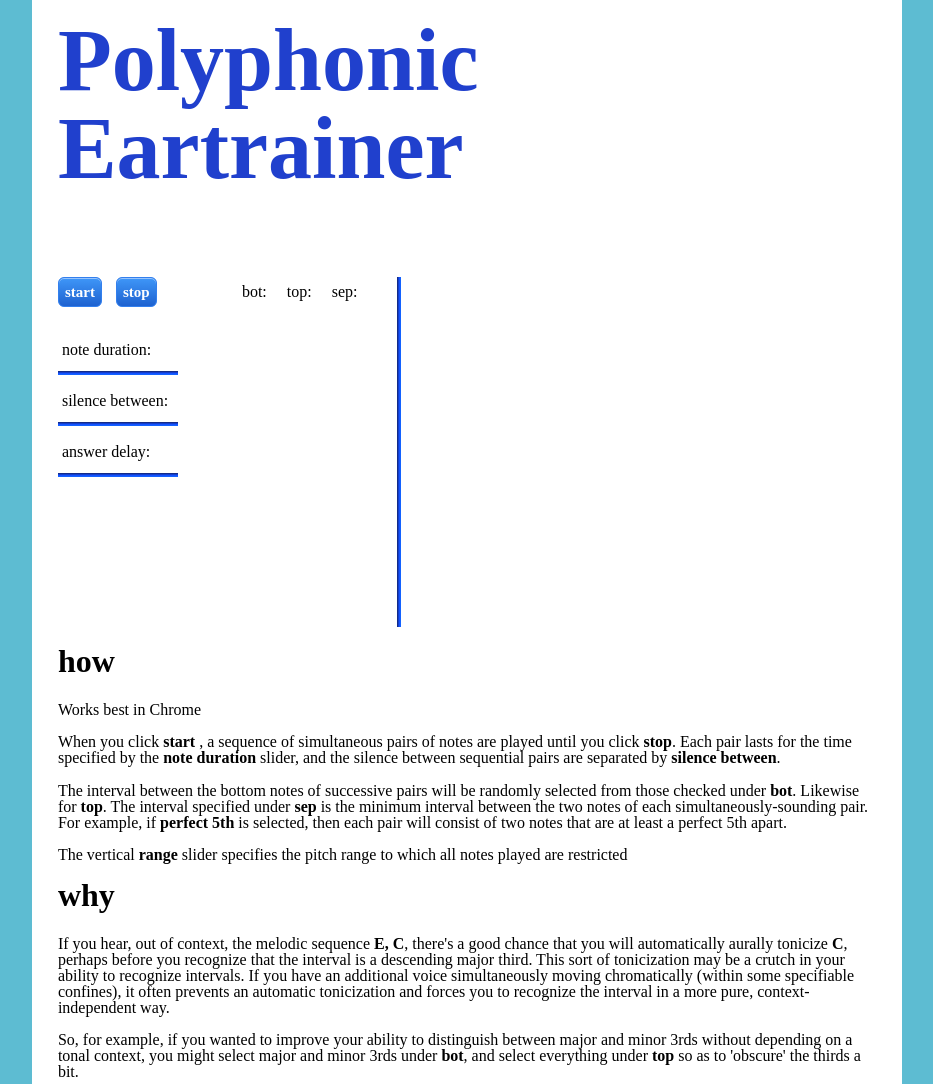
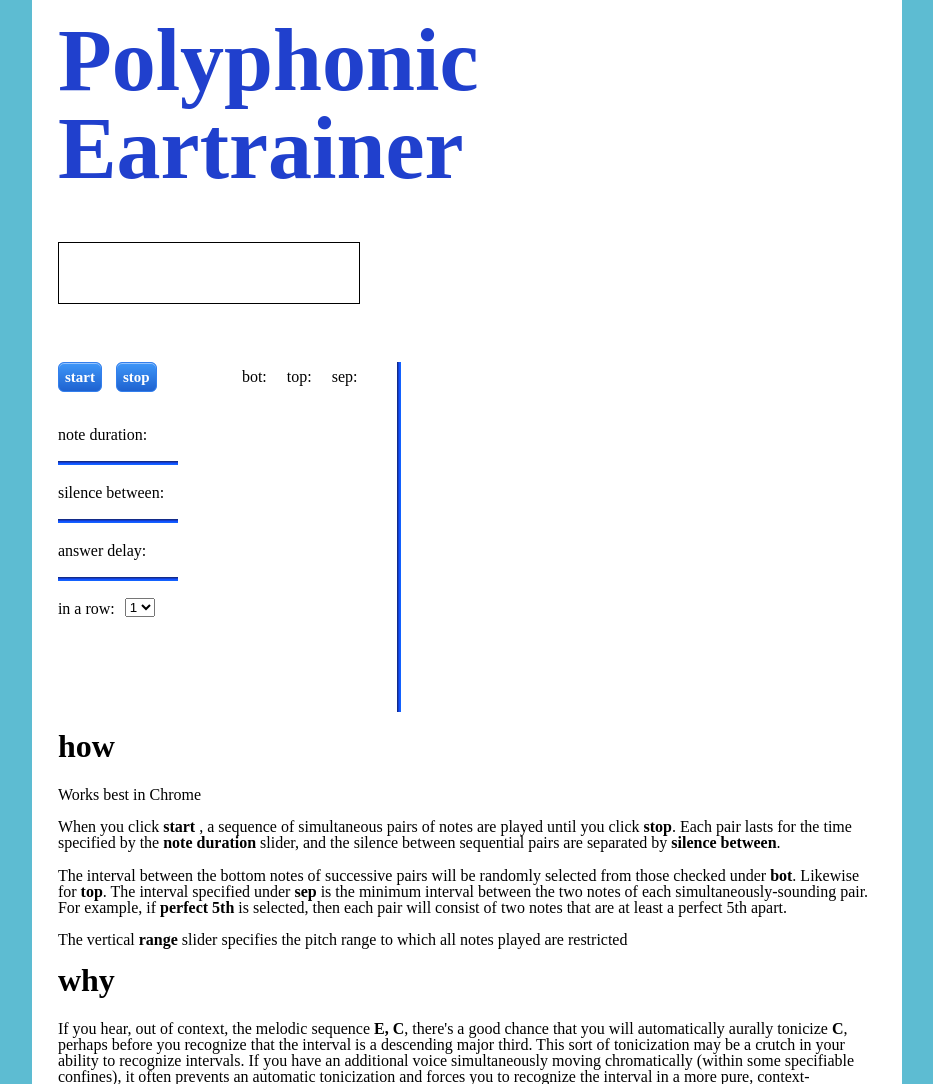
Before and after one commit to ntowbinj/flasksite, a Flask app: template FlaskApp/templates/home.html in a window 1280 px wide. Shown: the top 1084 px of the page, without its empty margins (173-1106 px from the left). Run offline with Flask 2, Linux system fonts and the light colour scheme; the template is opened without the code that fills it, so the values that code supplies are empty; some libraries are stand-ins or nearby versions.

Commit message:
answer showing

```diff
--- a/FlaskApp/static/css/ear.css
+++ b/FlaskApp/static/css/ear.css
@@ -49,12 +49,25 @@ p:first-child
 {
     margin-right: 10px;
 }
-#time p
+#time div.slider{
+    clear: both;
+    margin-bottom: 20px;
+}
+#time p.label
 {
+    clear: both;
     margin-top: 35px;
-    margin-bottom: 5px;
-    margin-left: 4px;
+    margin-bottom: 10px;
     width: auto;
+}
+#time p.rightLabel{
+    clear:both;
+    float: left;
+}
+#inARow{
+    position: relative;
+    margin-left: 10px;
+    top: -3px;
 }
 #duration, #between, #answerWait
 {
@@ -74,6 +87,26 @@ p:first-child
     background-size: 100% 100%;
     border-color: #BBBBFF;
 }
+#wait{
+    width: 300px;
+    height: 20px;
+}
+#wait div{
+    background: none;
+    background-color: blue;
+}
+#answer {
+    display: inline-block;
+    min-width: 300px;
+    border: 1px solid black;
+    height: 60px;
+    font-weight: bold;
+}
+.answerNote{
+    display: inline-block;
+    width: 30px;
+}
+#answer p{margin: 10px;}
 #pitch-range
 {
     width: 4px;
@@ -100,5 +133,6 @@ p:first-child
 }
 div.ui-slider-range.ui-widget-header
 {
-    display: none;
+    background: none;
+    background-color: #CCCCFF;
 }
--- a/FlaskApp/static/css/style.css
+++ b/FlaskApp/static/css/style.css
@@ -1,4 +1,7 @@
 html {
+q
+:q
+:q
     overflow: -moz-scrollbars-vertical;
     overflow-y: scroll;
     height:100%;
--- a/FlaskApp/templates/home.html
+++ b/FlaskApp/templates/home.html
@@ -6,6 +6,7 @@
     {% endblock %}
 {% block content %}
     <h1 class="title">Polyphonic Eartrainer</h1>
+    <div id="answer"></div>
     <div id="wait"></div>
     <p id="message"></p>
     <div id='cpanel'>
@@ -13,11 +14,19 @@
             <button class="blueButton" id="start">start</button>
             <button class="blueButton" id="stop">stop</button>
             <p class="label">note duration:</p>
-            <div id="duration" class="slider"></div>
+            <div class="slider" id="duration" class="slider"></div>
             <p class="label">silence between:</p>
-            <div id="between" class="slider"></div>
+            <div class="slider" id="between" class="slider"></div>
             <p class="label">answer delay:</p>
-            <div id="answerWait" class="slider"></div>
+            <div class="slider" id="answerWait" class="slider"></div>
+            <p class="rightLabel">in a row:</p>
+            <div>
+                <select id="inARow">
+                    {% for n in range(1, 6) %}
+                        <option value="{{n}}">{{n}}</option>
+                    {% endfor %}
+                </select>
+            </div>
 
         </div>
         <div id='intvLists' class='col'>
```
Also changed, not shown: FlaskApp/static/js/slimmed.js (+53 -19 lines).
